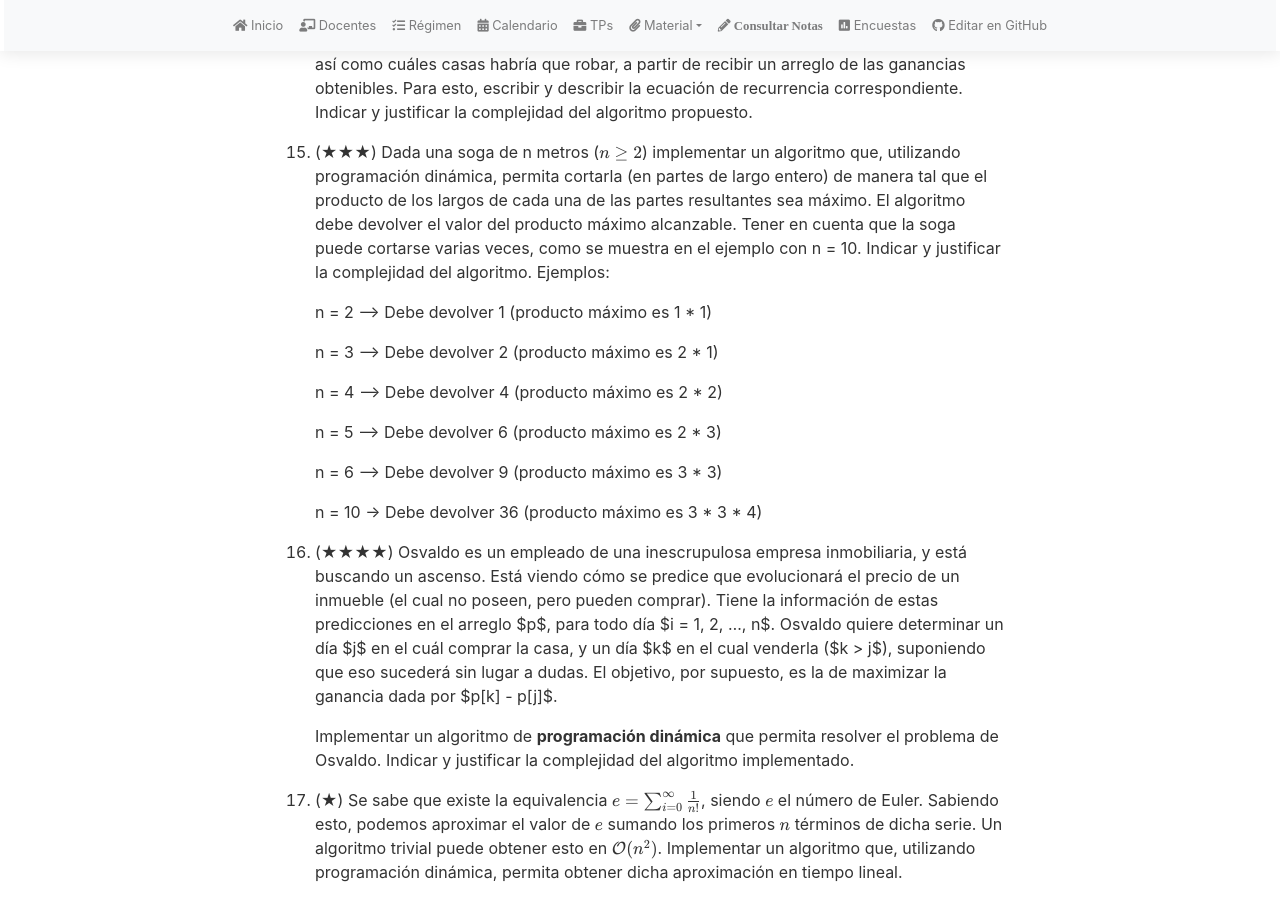
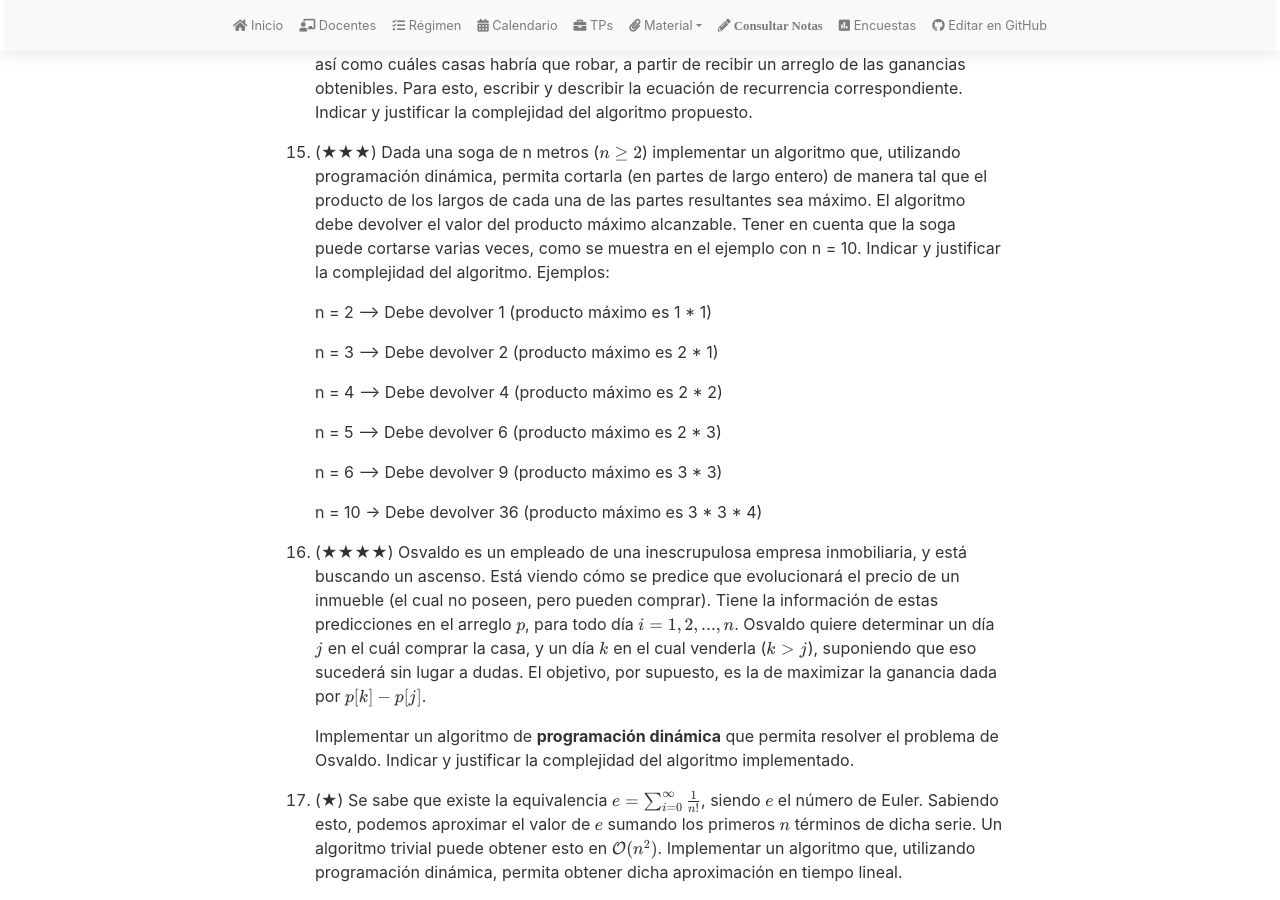
Before and after one commit to algoritmos-rw/tda_bg, a Jekyll site: the page built from material/guias/pd.md, in a window 1280 px wide and 900 px high, scrolled down 3666 px. Built offline with Jekyll 4.4.1, drawn with Linux system fonts in a browser that asks for light colours; nearby versions of some CDN libraries; our own code applies the rules of GitHub Pages for plain Markdown files.

Commit message:
Update pd.md

```diff
--- a/material/guias/pd.md
+++ b/material/guias/pd.md
@@ -171,10 +171,10 @@ math: true
 
 1.  (★★★★) Osvaldo es un empleado de una inescrupulosa empresa inmobiliaria, y está buscando un ascenso.
 	Está viendo cómo se predice que evolucionará el precio de un inmueble (el cual no poseen,
-	pero pueden comprar). Tiene la información de estas predicciones en el arreglo $p$, para todo
-	día $i = 1, 2, ..., n$. Osvaldo quiere determinar un día $j$ en el cuál comprar la casa,
-	y un día $k$ en el cual venderla ($k > j$), suponiendo que eso sucederá sin lugar a dudas.
-	El objetivo, por supuesto, es la de maximizar la ganancia dada por $p[k] - p[j]$.
+	pero pueden comprar). Tiene la información de estas predicciones en el arreglo $$p$$, para todo
+	día $$i = 1, 2, ..., n$$. Osvaldo quiere determinar un día $$j$$ en el cuál comprar la casa,
+	y un día $$k$$ en el cual venderla ($$k > j$$), suponiendo que eso sucederá sin lugar a dudas.
+	El objetivo, por supuesto, es la de maximizar la ganancia dada por $$p[k] - p[j]$$.
 
 	Implementar un algoritmo de **programación dinámica** que permita resolver el problema de Osvaldo.
 	Indicar y justificar la complejidad del algoritmo implementado.
```
